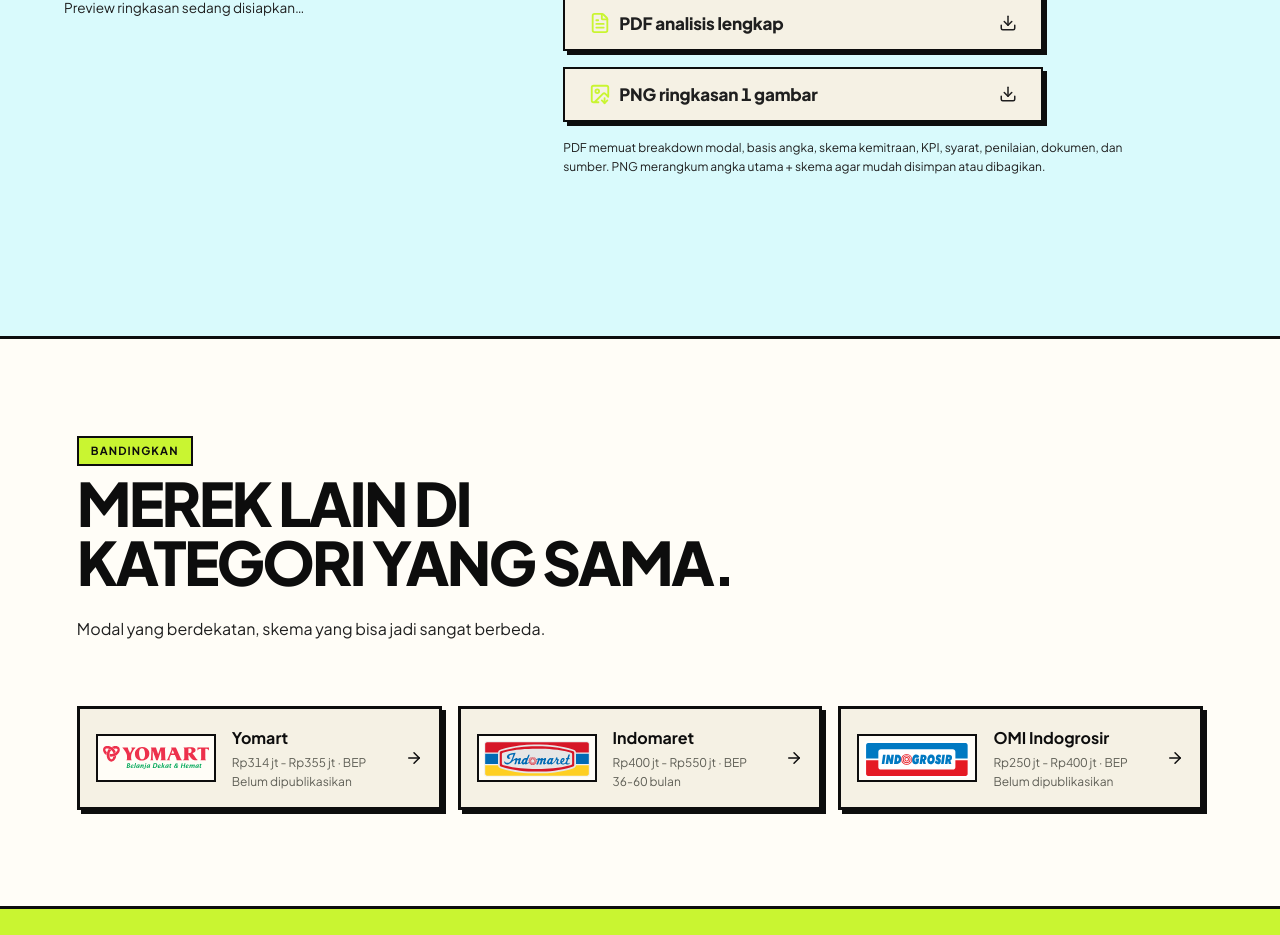
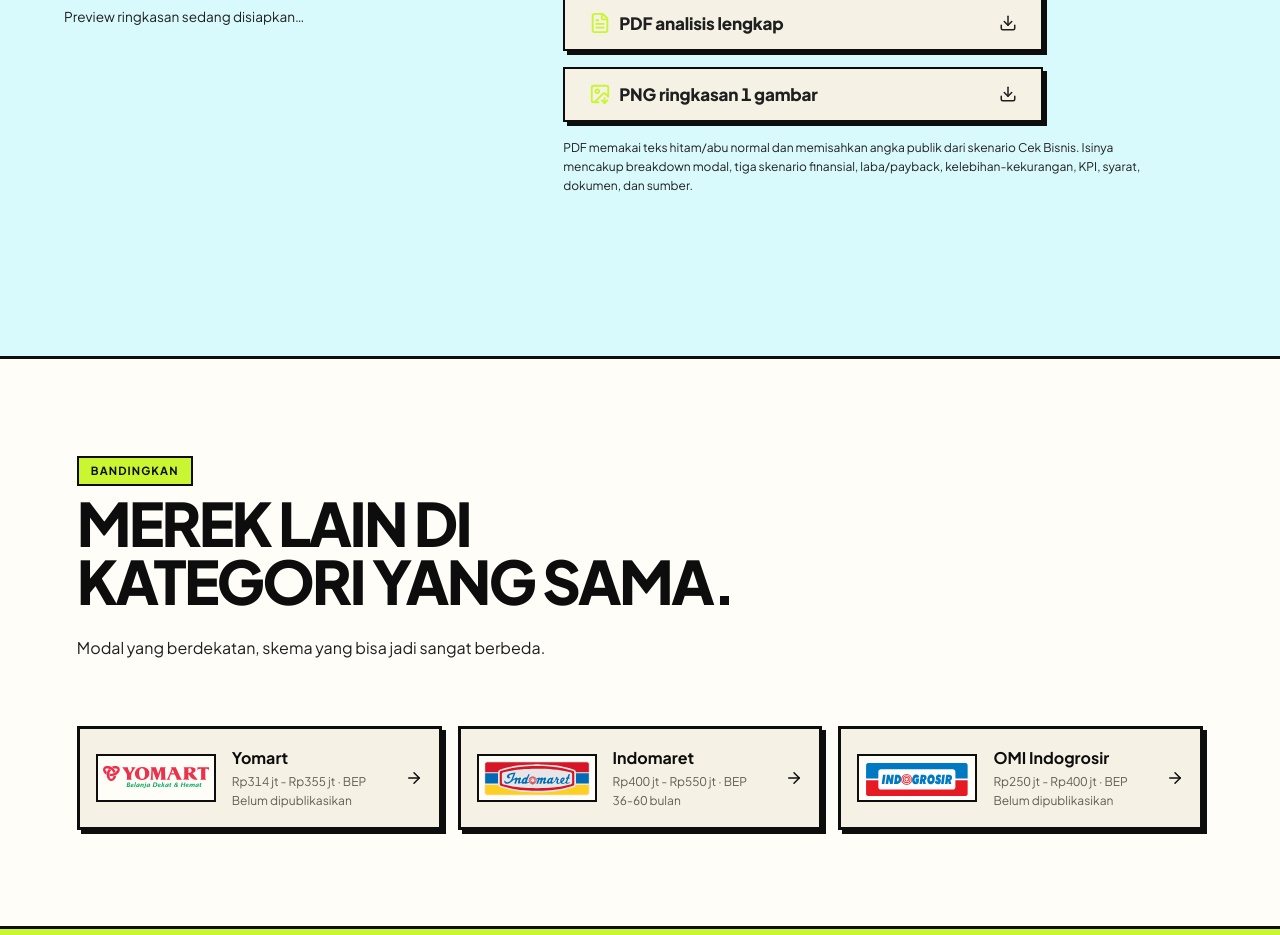
Before and after one commit to ariefzzz5421/cek-bisnis, a Next.js app: page /franchise/alfamart in a window 1280 px wide. Shown: the part 3360-4295 px from the top of the page. Built offline with nearby package versions, Linux system fonts and the light colour scheme.

Commit message:
Use normal-color researched franchise PDF

```diff
--- a/components/FranchiseDownload.tsx
+++ b/components/FranchiseDownload.tsx
@@ -53,8 +53,8 @@ export function FranchiseDownload({
   const downloadPdf = async () => {
     setState("pdf");
     try {
-      const { buildFranchisePdf, downloadBlob } = await import("@/lib/export-documents");
-      const blob = buildFranchisePdf({ franchise, article, sources });
+      const { buildFranchiseResearchPdf, downloadBlob } = await import("@/lib/financial-pdf");
+      const blob = buildFranchiseResearchPdf({ franchise, article, sources });
       downloadBlob(blob, `cek-bisnis-${franchise.id}-analisis-lengkap.pdf`);
       setState("idle");
     } catch {
@@ -94,7 +94,7 @@ export function FranchiseDownload({
           <Download size={18} />
         </button>
         <p className="download-note">
-          PDF memuat breakdown modal, basis angka, skema kemitraan, KPI, syarat, penilaian, dokumen, dan sumber. PNG merangkum angka utama + skema agar mudah disimpan atau dibagikan.
+          PDF memakai teks hitam/abu normal dan memisahkan angka publik dari skenario Cek Bisnis. Isinya mencakup breakdown modal, tiga skenario finansial, laba/payback, kelebihan-kekurangan, KPI, syarat, dokumen, dan sumber.
         </p>
         {state === "error" && (
           <p className="download-error"><ShieldAlert size={15} /> Gagal membuat file di peramban ini. Coba ulang atau gunakan Chrome terbaru.</p>
```
